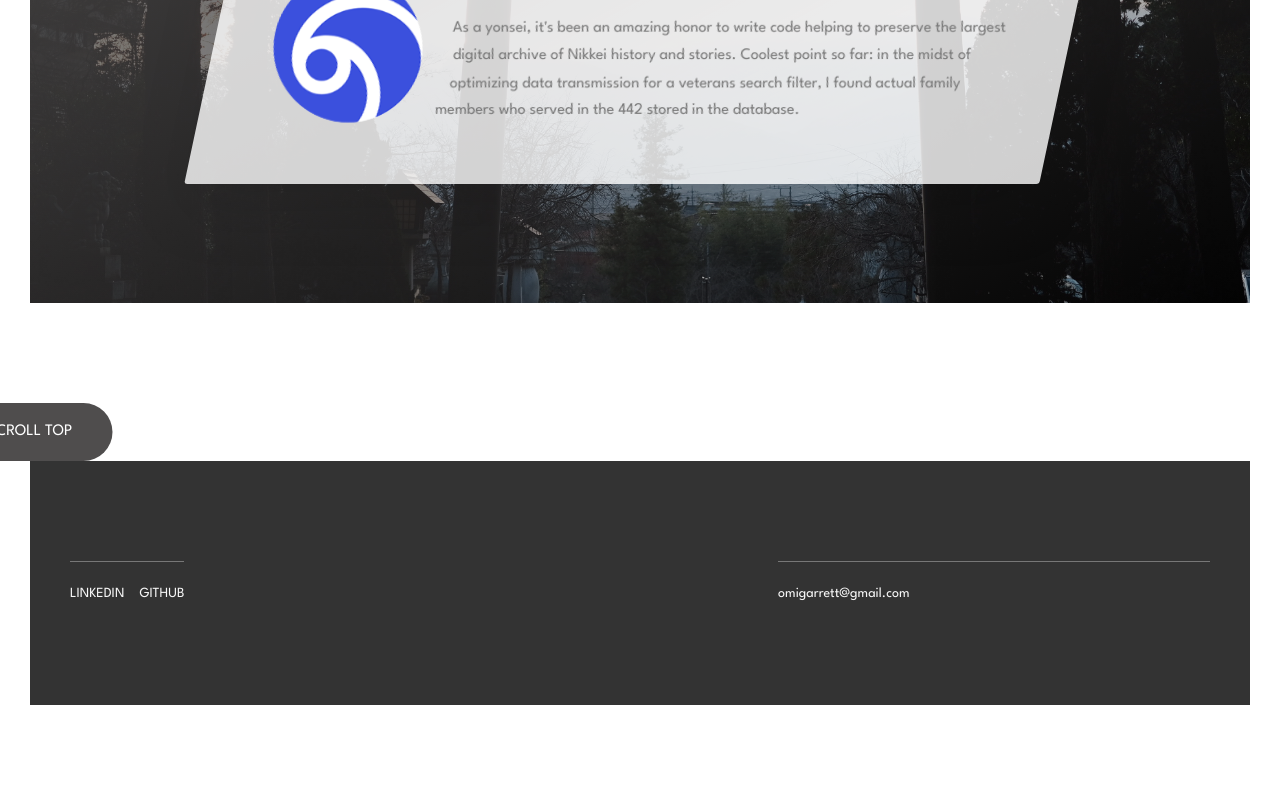
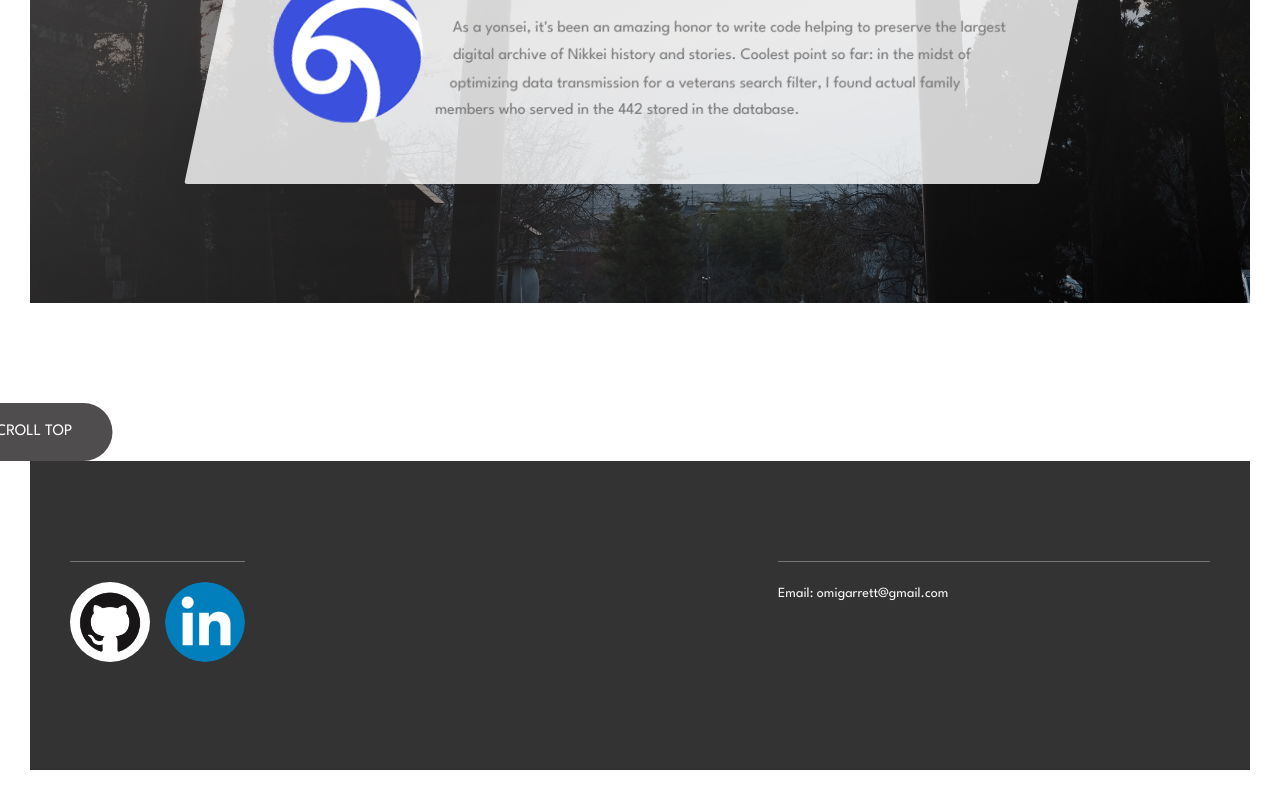
Before and after one commit to garrettomi/portfolio, a React (Vite) app: page / in a window 1280 px wide. Shown: the part 4027-4827 px from the top of the page. Before the commit the page ends 4762 px from the top, so only its background shows below. Built offline with nearby package versions, Linux system fonts and the light colour scheme.

Commit message:
Update: Add icons to footer

```diff
--- a/src/components/Footer/Footer.jsx
+++ b/src/components/Footer/Footer.jsx
@@ -1,14 +1,19 @@
 import FooterNavigation from "./FooterNavigation/FooterNavigation";
 import FooterContact from "./FooterContact/FooterContact";
+
+import githubLogo from '../../assets/github.png';
+import linkedinLogo from '../../assets/linkedin.png'
 
 
 const Footer = () => {
   const navigationItems = [
     {
+      src: githubLogo,
       href: "https://www.linkedin.com/in/garrett-omi/",
       children: "LinkedIn"
     },
     {
+      src: linkedinLogo,
       href: "https://github.com/garrettomi",
       children: "Github"
     }
@@ -27,7 +32,7 @@ const Footer = () => {
               <FooterNavigation items={navigationItems} />
             </div>
             <div className="col-1-of-2">
-              <FooterContact text="omigarrett@gmail.com" />
+              <FooterContact text="Email: omigarrett@gmail.com" />
             </div>
           </div>
         </footer>
--- a/src/components/Footer/FooterNavigation/FooterNavigation.jsx
+++ b/src/components/Footer/FooterNavigation/FooterNavigation.jsx
@@ -5,7 +5,9 @@ const FooterNavigation = ({ items }) => {
         <ul className="footer__list">
             {items.map((item, index) => (
                <li key={index} className="footer__item">
-                        <a href={item.href} className="footer__link">{item.children}</a>
+                   <a href={item.href} className="footer__link">
+                       <img src={item.src} alt={item.children} className='footer__image' />
+                   </a>
                </li>
             ))}
         </ul>
--- a/src/sass/layout/_footer.scss
+++ b/src/sass/layout/_footer.scss
@@ -64,6 +64,13 @@
         }
     }
 
+    &__image {
+        display: inline-block;
+        height: 8rem;
+        width: 8rem;
+        border-radius: 50%;
+    }
+
     &__copyright {
         border-top: 1px solid $color-grey-dark;
         padding-top: 2rem;
```
Lines whose indentation alone changed are shown as unchanged.
